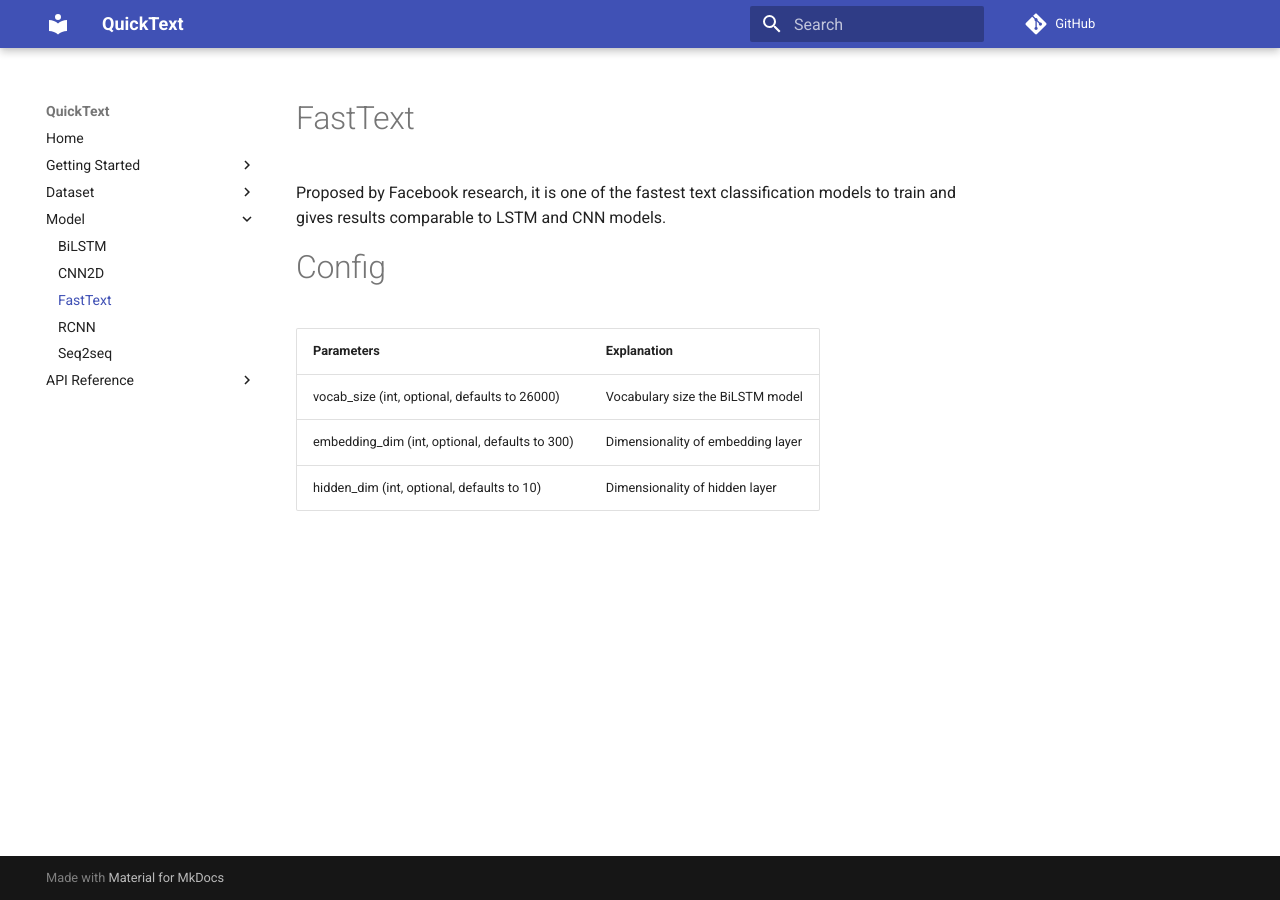
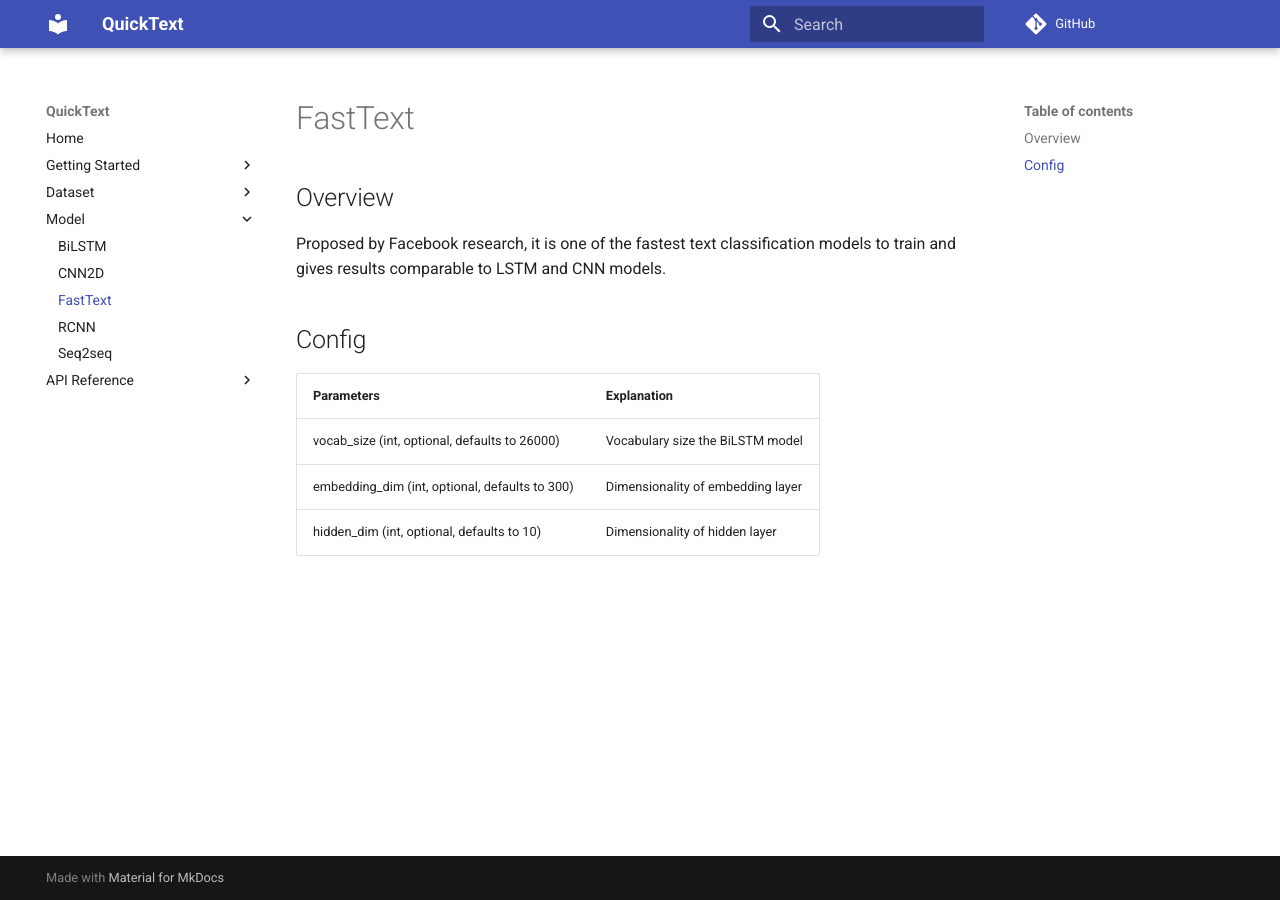
Before and after one commit to GDGVIT/quicktext, an MkDocs documentation site: the page built from docs/templates/fasttext.md, in a window 1280 px wide. Built offline with MkDocs 1.6.1 and Material for MkDocs 9.7.7, drawn with Linux system fonts in a browser that asks for light colours; comment, search, counter and statistics services are not loaded.

Commit message:
Update docs for model

```diff
--- a/docs/templates/bilstm.md
+++ b/docs/templates/bilstm.md
@@ -1,8 +1,10 @@
 # BiDirectional LSTM
+
+## Overview
 
 BiDirectional LSTMs are an extension of the traditional LSTMS. It involves putting two independent RNNs together. This structure allows the networks to have both backward and forward information about the sequence at every time step
 
-# Config
+## Config
 
 | Parameters                                       | Explanation                                                      |
 |--------------------------------------------------|------------------------------------------------------------------|
--- a/docs/templates/cnn2d.md
+++ b/docs/templates/cnn2d.md
@@ -1,8 +1,10 @@
 # CNN With 2D Filters
+
+## Overview
 
 This is a CNN model for text classification. It uses 2D filters hence the name CNN2D
 
-# Config
+## Config
 
 | Parameters                                        | Explanation                                                      |
 |---------------------------------------------------|------------------------------------------------------------------|
--- a/docs/templates/fasttext.md
+++ b/docs/templates/fasttext.md
@@ -1,8 +1,10 @@
 # FastText
+
+## Overview
 
 Proposed by Facebook research, it is one of the fastest text classification models to train and gives results comparable to LSTM and CNN models.
 
-# Config
+## Config
 
 | Parameters                                     | Explanation                       |
 |------------------------------------------------|-----------------------------------|
--- a/docs/templates/rcnn.md
+++ b/docs/templates/rcnn.md
@@ -1,8 +1,10 @@
 # RCNN
+
+## Overview
 
 Recurrent Convolution Neural Network combine both recurrent neural network and convolutional neural network to better capture the semantics of the text
 
-# Config
+## Config
 
 | Parameters                                        | Explanation                           |
 |---------------------------------------------------|---------------------------------------|
--- a/docs/templates/seq2seq.md
+++ b/docs/templates/seq2seq.md
@@ -1,8 +1,10 @@
 # Seq2Seq With Attention
+
+## Overview
 
 A sequence to sequence model with attention mechanism for text classification
 
-# Config
+## Config
 
 | Parameters                                     | Explanation                           |
 |------------------------------------------------|---------------------------------------|
```
